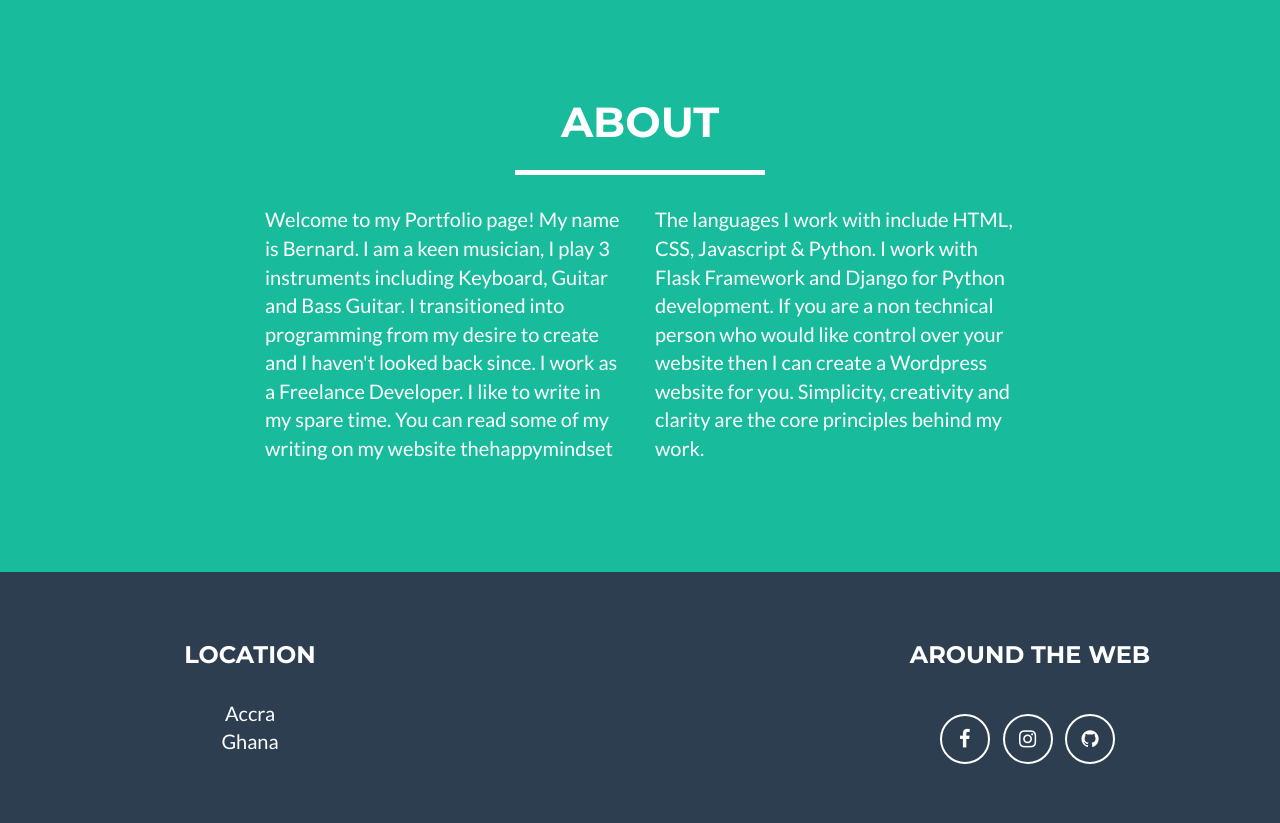
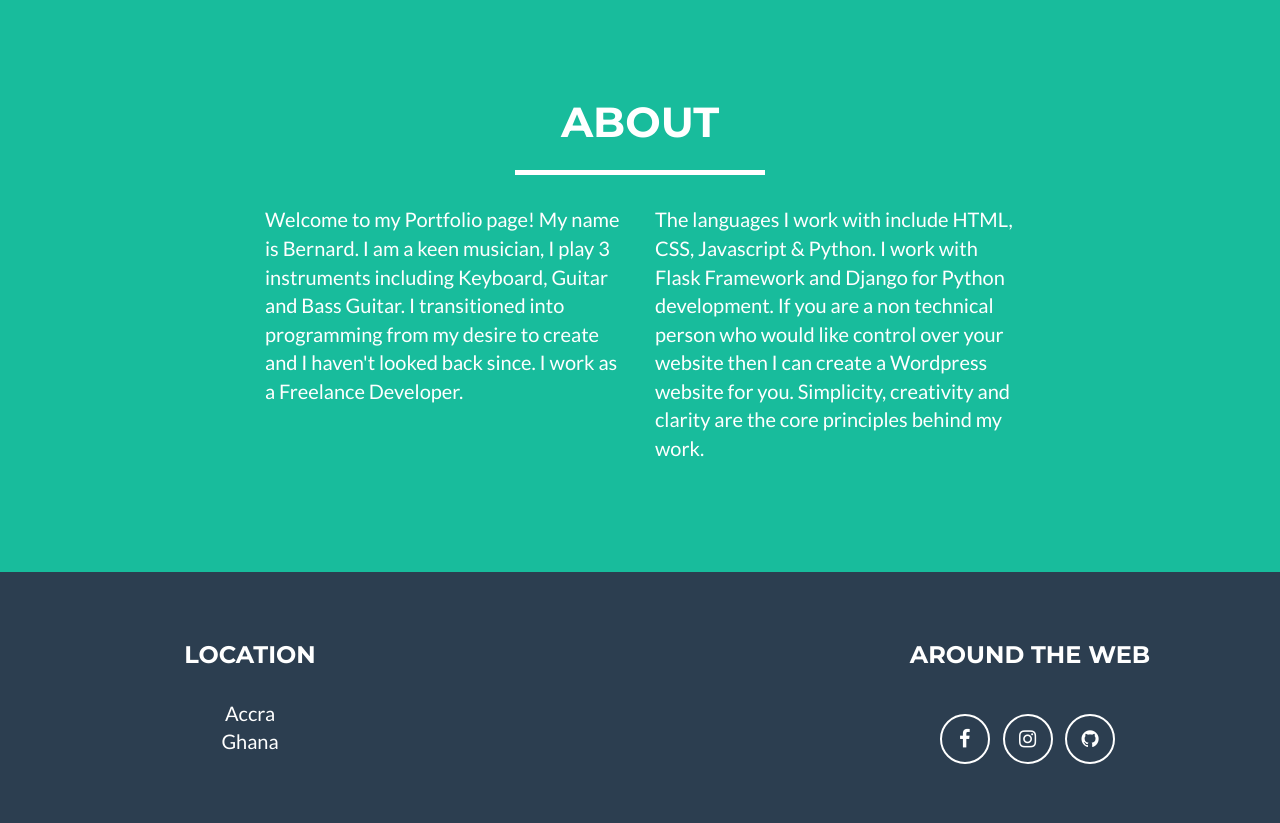
Before and after one commit to asibubernard/asibu_flask_portfolio, a Flask app: page / in a window 1280 px wide. Shown: the part 1102-1925 px from the top of the page. Run offline with Flask 2, Linux system fonts and the light colour scheme; some libraries are stand-ins or nearby versions.

Commit message:
made changes to the article of the portfolio

```diff
--- a/templates/index.html
+++ b/templates/index.html
@@ -117,7 +117,7 @@
             </div>
             <div class="row">
                 <div class="col-lg-4 col-lg-offset-2">
-                    <p> Welcome to my Portfolio page! My name is Bernard. I am a keen musician, I play 3 instruments including Keyboard, Guitar and Bass Guitar. I transitioned into programming from my desire to create and I haven't looked back since. I work as a Freelance Developer. I like to write in my spare time. You can read some of my writing on my website thehappymindset </p>
+                    <p> Welcome to my Portfolio page! My name is Bernard. I am a keen musician, I play 3 instruments including Keyboard, Guitar and Bass Guitar. I transitioned into programming from my desire to create and I haven't looked back since. I work as a Freelance Developer. </p>
                 </div>
                 <div class="col-lg-4">
                     <p> The languages I work with include HTML, CSS, Javascript & Python. I work with Flask Framework and Django for Python development. If you are a non technical person who would like control over your website then I can create a Wordpress website for you. Simplicity, creativity and clarity are the core principles behind my work. </p>
```
